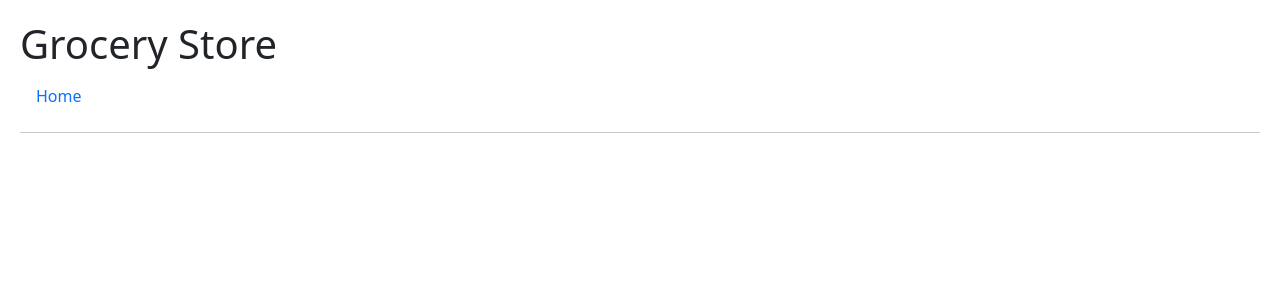
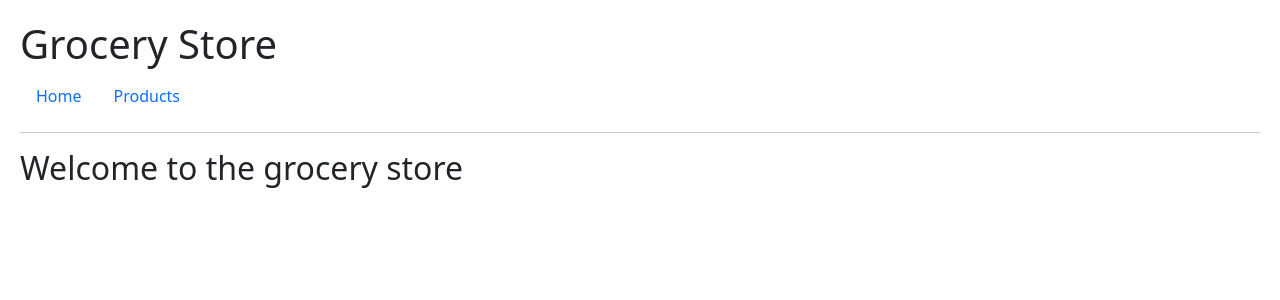
Before and after one commit to conorll/grocery_store, a Django app: template grocery_store_app/templates/grocery_store_app/index.html in a window 1280 px wide. Shown: the top 300 px of the page. Run offline with Django 3.2, Linux system fonts and the light colour scheme; the template is opened without the code that fills it, so the values that code supplies are empty.

Commit message:
add products link to navbar. add content to index page

```diff
--- a/grocery_store_app/templates/grocery_store_app/index.html
+++ b/grocery_store_app/templates/grocery_store_app/index.html
@@ -1,4 +1,5 @@
 {% extends "grocery_store_app/layout.html" %}
 
 {% block body %}
+<h2>Welcome to the grocery store</h2>
 {% endblock %}
--- a/grocery_store_app/templates/grocery_store_app/layout.html
+++ b/grocery_store_app/templates/grocery_store_app/layout.html
@@ -18,6 +18,9 @@
     <li class="nav-item">
       <a class="nav-link" href="{% url 'index' %}">Home</a>
     </li>
+    <li class="nav-item">
+      <a class="nav-link" href="{% url 'products' %}">Products</a>
+    </li>
   </ul>
   <hr>
   {% block body %}
--- a/grocery_store_app/templates/grocery_store_app/products.html
+++ b/grocery_store_app/templates/grocery_store_app/products.html
@@ -8,7 +8,7 @@
     <div class="card-body">
       <h5 class="card-title">{{ product.name }}</h5>
       <h5 class="card-title">${{ product.price }}</h5>
-      <h5 class="card-title">${{ product.quantity }} in stock</h5>
+      <h5 class="card-title">{{ product.quantity }} in stock</h5>
       <p class="card-text">{{ product.description }}</p>
     </div>
   </div>
```
Also changed, not shown: grocery_store_app/migrations/0002_remove_product_description.py (added).
